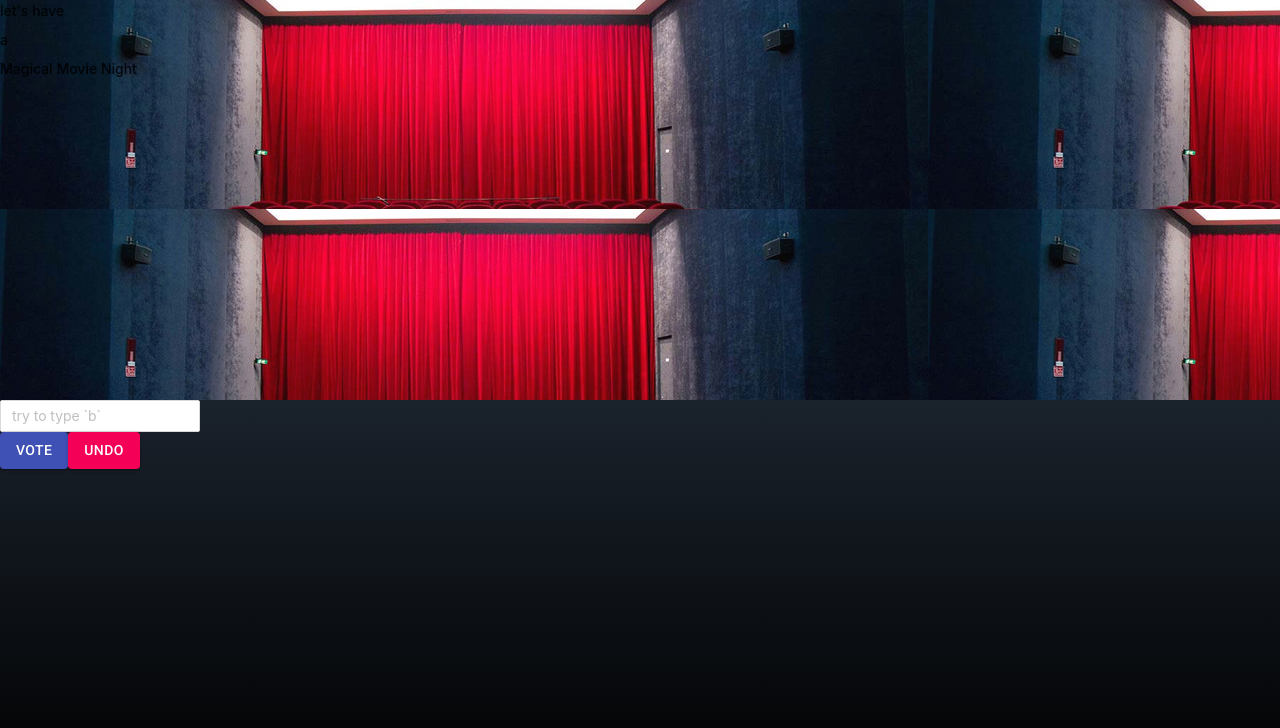
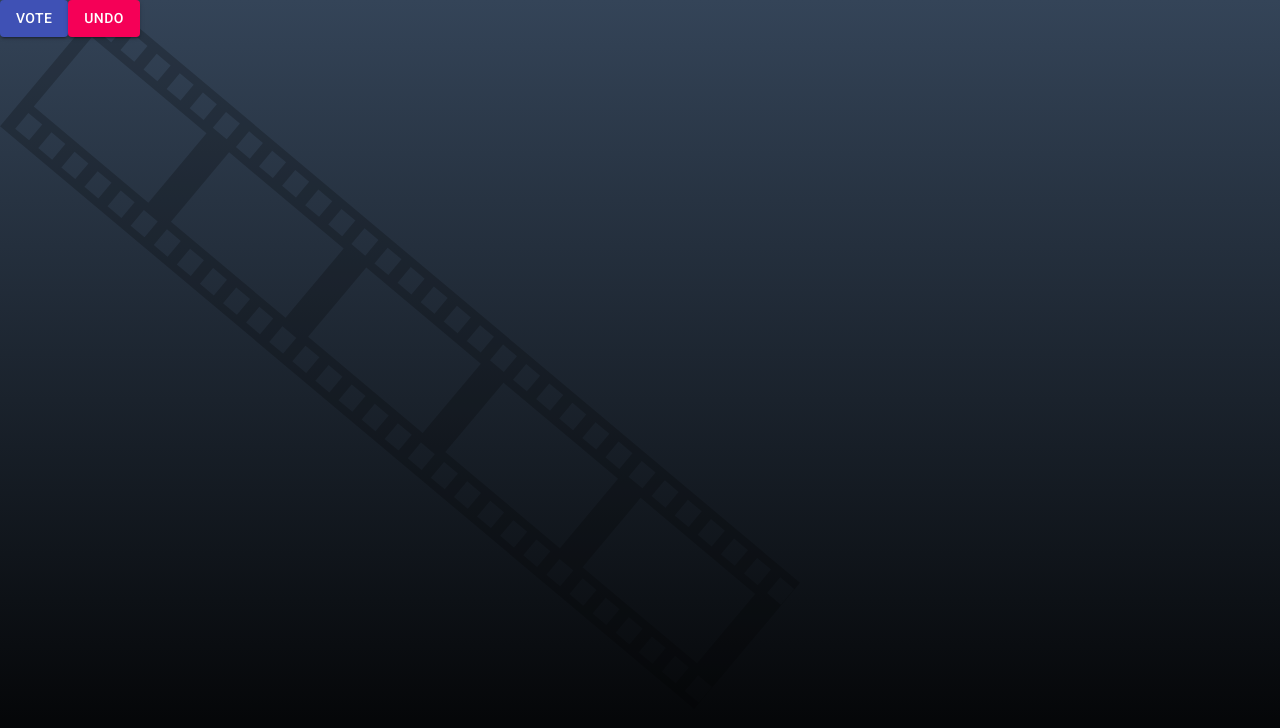
Before and after one commit to ZadBabaei/React-projects, a React (Create React App) app: page /SelectMovies in a window 1280 px wide. Shown: the top 728 px of the page. Built offline with nearby package versions, Linux system fonts and the light colour scheme.

Commit message:
starting of select movies page

```diff
--- a/src/SelectMovies.js
+++ b/src/SelectMovies.js
@@ -1,32 +1,42 @@
 import './App.css';
 import 'antd/dist/antd.css';
 import Button from '@material-ui/core/Button';
-import Hero from './Hero';
-import MovieAutoComplete from './MovieAutoComplete';
-import { getMovieDataById } from './Search';
-import Movie from './Movie';
+import styled from 'styled-components';
 import { useState } from 'react';
+import transparent_films from './Images/transparent_films.svg';
 
 function SelectMovies() {
+  const ImageWraper = styled.div`
+    margin: 0;
+    padding: 0;
+    position: absolute;
+    width: 50rem;
+    top: 0rem;
+    left: 0rem;
+  `;
+
+  const ButFimlImg = styled.img`
+    margin: 0;
+    padding: 0;
+    position: absolute;
+    width: 50rem;
+    top: 0rem;
+    left: 0rem;
+  `;
+
+  //   const Film = styled.img`
+  //     margin: 0;
+  //     padding: 0;
+  //     position: absolute;
+  //     top: 23rem;
+  //     left: 12rem;
+  //   `;
   const [selectedMovies, setSelectedMovies] = useState([]);
   return (
     <div>
-      <Hero />
-      <div>
-        <MovieAutoComplete
-          onSelect={id => {
-            console.log('selected:', id);
-            getMovieDataById(id, movieData => {
-              console.log("here's the movie data:", movieData);
-              const newSelectedMovies = selectedMovies.concat([movieData]);
-              setSelectedMovies(newSelectedMovies);
-            });
-          }}
-        />
-      </div>
-      {selectedMovies.map(s => {
-        return <Movie movie={s} key={s.id} />;
-      })}
+      <ImageWraper>
+        <ButFimlImg src={transparent_films} alt="ds" />
+      </ImageWraper>
       <div>
         <Button variant="contained" color="primary">
           {' '}
```
Also changed, not shown: src/has to changed.js (added, +51 -0 lines), src/Images/transparent_films.svg (added), 1 other file (tests, documents, lock files or other folders).
